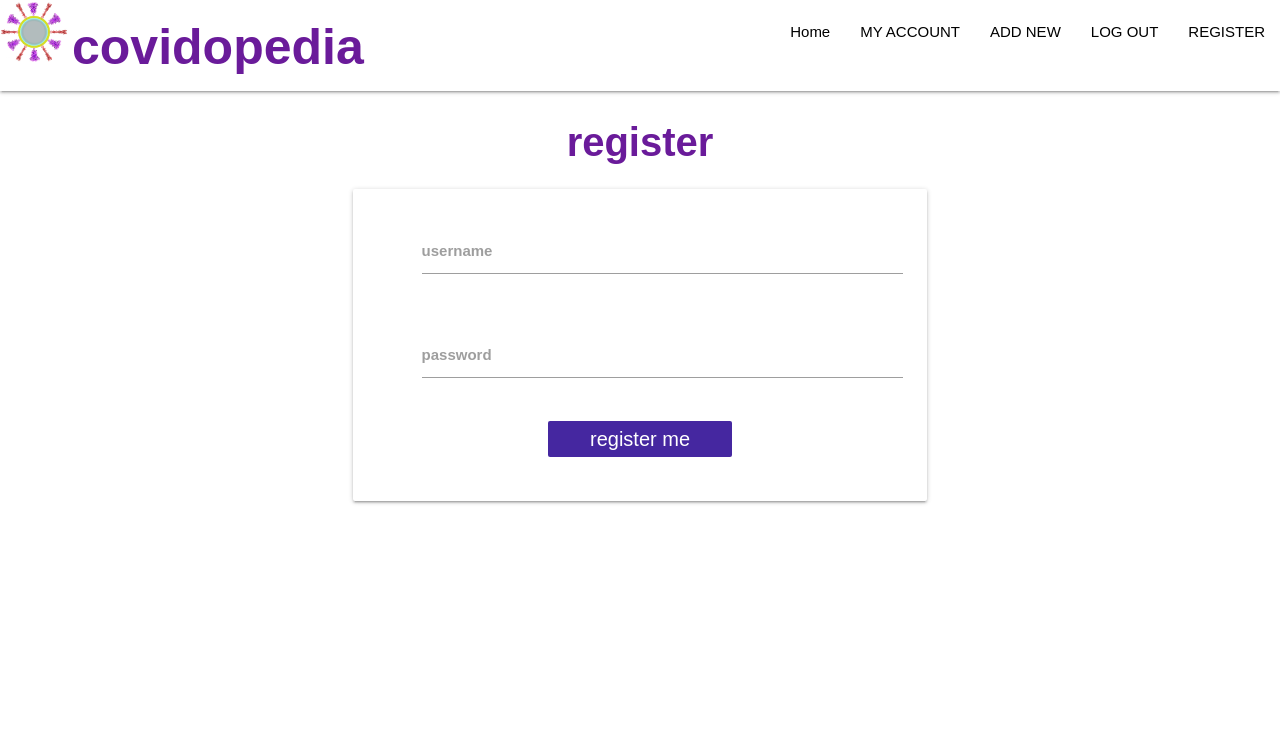
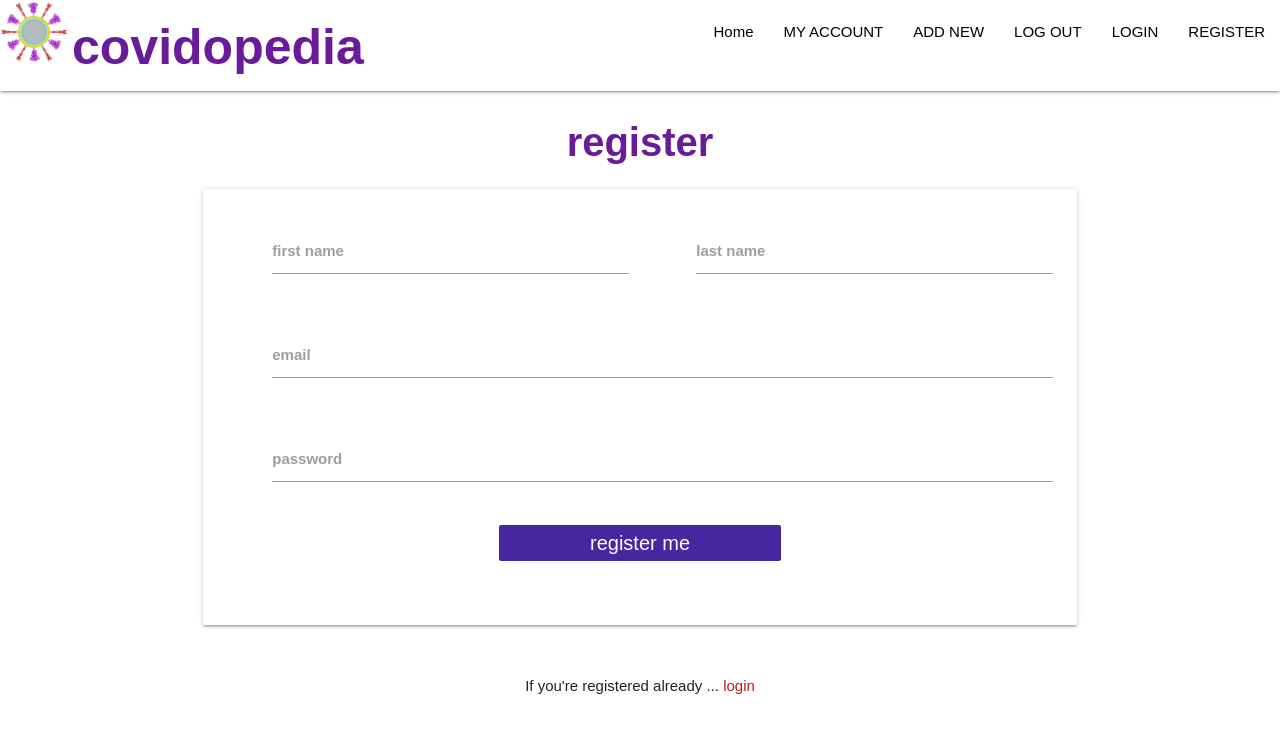
Before and after one commit to Code-Institute-Submissions/covidopedia, a Flask app: page /register in a window 1280 px wide. Shown: the top 733 px of the page. Run offline with Flask 2, Linux system fonts and the light colour scheme; some libraries are stand-ins or nearby versions.

Commit message:
Created login, but with known bugs

```diff
--- a/app.py
+++ b/app.py
@@ -29,23 +29,47 @@ def get_terms():
 def register():
     if request.method == "POST":
         existing_user = mongo.db.users.find_one(
-            {"username": request.form.get("username").lower()})
+            {"email": request.form.get("email").lower()})
 
         if existing_user:
-            flash("...that username exists already...")
+            flash("...that email exists already...")
             return redirect(url_for("register"))
 
         register = {
-            "username": request.form.get("username").lower(),
+            "first_name": request.form.get("first_name").lower(),
+            "last_name": request.form.get("last_name").lower(),
+            "email": request.form.get("email").lower(),
             "password": generate_password_hash(request.form.get("password"))
         }
         mongo.db.users.insert_one(register)
 
         # put the new user into 'session' cookie
-        session["user"] = request.form.get("username").lower()
+        session["user"] = request.form.get("email").lower()
         flash("You've successfully registered")
 
     return render_template("register.html")
+
+
+@app.route("/login", methods=["GET", "POST"])
+def login():
+    if request.method == "POST":
+        existing_user = mongo.db.users.find_one(
+            {"email": request.form.get("email").lower()})
+
+        if existing_user:
+            if check_password_hash(
+                existing_user["password"], request.form.get("password")):
+                    session["user"] = request.form.get("email").lower()
+                    flash("Hallo {}".format(request.form.get("first_name")))
+            else:
+                flash("Incorrect email and/or password")
+                return redirect(url_for("login"))
+
+        else:
+            flash("Incorrect email and/or password")
+            return redirect(url_for("login"))
+
+    return render_template("login.html")
 
 
 if __name__ == "__main__":
--- a/static/css/style.css
+++ b/static/css/style.css
@@ -45,9 +45,17 @@ html {
 .assistant-btn {
     font-family: 'Assistant', sans-serif;
     color: black;
+    text-transform: lower;
+    font-size: 15px;
+    font-weight: 800;
+}
+
+.assistant-btn-change {
+    font-family: 'Assistant', sans-serif;
+    color: #b71c1c;
     text-transform: lowercase;
     font-size: 15px;
-    font-weight: 800;
+    font-weight: 500;
 }
 
 /* ------------------------- Layout ----- */
--- a/templates/base.html
+++ b/templates/base.html
@@ -25,6 +25,7 @@
             <li><a href="#" class="navbar-style black-text">My account</a></li>
             <li><a href="#" class="navbar-style black-text">Add new</a></li>
             <li><a href="#" class="navbar-style black-text">Log out</a></li>
+            <li><a href="{{ url_for('login') }}" class="navbar-style black-text">Login</a></li>
             <li><a href="{{ url_for('register') }}" class="navbar-style black-text">Register</a></li>
           </ul>
       </div>
@@ -36,6 +37,7 @@
       <li><a href="#" class="black-text">My account</a></li>
       <li><a href="#" class="black-text">Add new</a></li>
       <li><a href="#" class="black-text">Log out</a></li>
+      <li><a href="{{ url_for('login') }}" class="navbar-style black-text">Login</a></li>
       <li><a href="{{ url_for('register') }}">Register</a></li>
     </ul>
   </header>
--- a/templates/register.html
+++ b/templates/register.html
@@ -3,35 +3,66 @@
 
     <h3 class="center-align dosis-heading">Register</h3>
 
+    <!-- card panel from Materialize -->
     <div class="row">
-        <form class="col s12 m8 offset-m2" method="POST" action="{{ url_for('register') }}">
+        <form class="col s12" method="POST" action="{{ url_for('register') }}">
             <div class="card-panel">
-                <!-- username -->
+                <!-- input field from Materialize -->
                 <div class="row">
-					<div class="input-field col s12 assistant-btn">
-						<i class="fas fa-user-plus prefix light-blue-text text-darken-4"></i>
-						<input id="username" name="username" type="text" minlength="5"
-                            maxlength="50" pattern="^[a-zA-Z0-9@._-]{5,50}$" class="validate" required>
-						<label for="username">username</label>
+                    <div class="col s12">
+                        <div class="row">
+                            <!-- first name -->
+                            <div class="input-field col s6 assistant-btn">
+                                <i class="fas fa-user-plus prefix assistant-btn-change"></i>
+                                <input id="first_name" name="first_name" type="text" minlength="1"
+                                    maxlength="50" pattern="^[a-zA-Z0-9]{1,50}$" class="validate" required>
+                                <label for="first_name">first name</label>
+                            </div>
+                            <!-- last name -->
+                            <div class="input-field col s6 assistant-btn">
+                                <i class="fas fa-user-plus prefix assistant-btn-change"></i>
+                                <input id="last_name" name="last_name" type="text" minlength="1"
+                                    maxlength="50" pattern="^[a-zA-Z0-9]{1,50}$" class="validate" required>
+                                <label for="last_name">last name</label>
                             </div>
                         </div>
+                        <div class="row">
+                            <!-- email -->
+                            <div class="input-field col s12 assistant-btn">
+                                <i class="fas fa-user-plus prefix assistant-btn-change"></i>
+                                <input id="email" name="email" type="text" minlength="5" maxlength="50"
+                                    pattern="^[a-zA-Z0-9@._-]{5,50}$" class="validate" required>
+                                <label for="email">email</label>
+                            </div>
+                        </div>
+                        <div class="row">
                             <!-- password -->
-                <div class="row">
                             <div class="input-field col s12 assistant-btn">
-						<i class="fas fa-user-lock prefix light-blue-text text-darken-4"></i>
-                        <input id="password" name="password" type="password" minlength="7"
-                            maxlength="15" pattern="^[a-zA-Z0-9@._-]{7,15}$" class="validate" required>
+                                <i class="fas fa-user-plus prefix assistant-btn-change"></i>
+                                <input id="password" name="password" type="password" minlength="8"
+                                maxlength="15" pattern="^[a-zA-Z0-9!"£$%^&*()_-+={[}]~#:;@'<,.?/\"]{8,15}$" class="validate" required>
                                 <label for="password">password</label>
                             </div>
                         </div>
+                        <div class="row">
                             <!-- register -->
-                <div class="row">
-                    <button type="submit" class="col s4 offset-m4 btn-flat deep-purple darken-3 white-text dosis-btn">
-                        Register me <i class="fas fa-sign-in-alt"></i>
+                            <button type="submit" class="col s4 offset-m4 btn-flat deep-purple darken-3
+                                white-text dosis-btn">Register me<i class="fas fa-sign-in-alt"></i>
                             </button>
+                        </div>
+                    </div>
                 </div>
             </div>
         </form>
     </div>
 
+    <div class="row">
+        <div class="col s12">
+            <p class="center-align">
+                If you're registered already ...
+                <a href="{{ url_for('register') }}" class="assistant-btn-change">Login</a>
+            </p>
+        </div>
+    </div>
+
 {% endblock %}
```
Also changed, not shown: templates/login.html (added, +46 -0 lines). Lines whose indentation alone changed are shown as unchanged.
